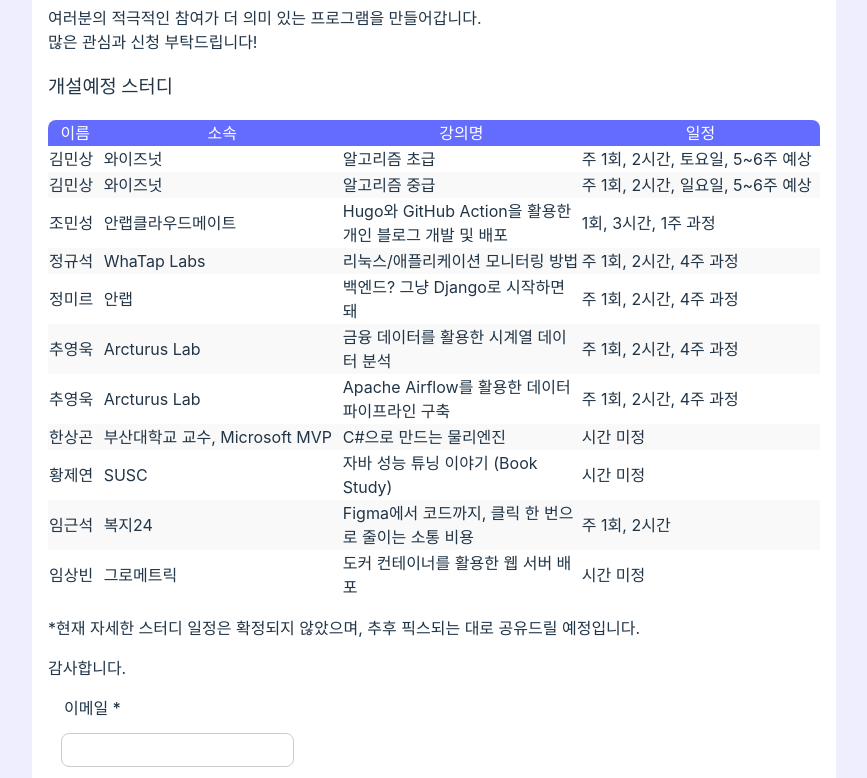
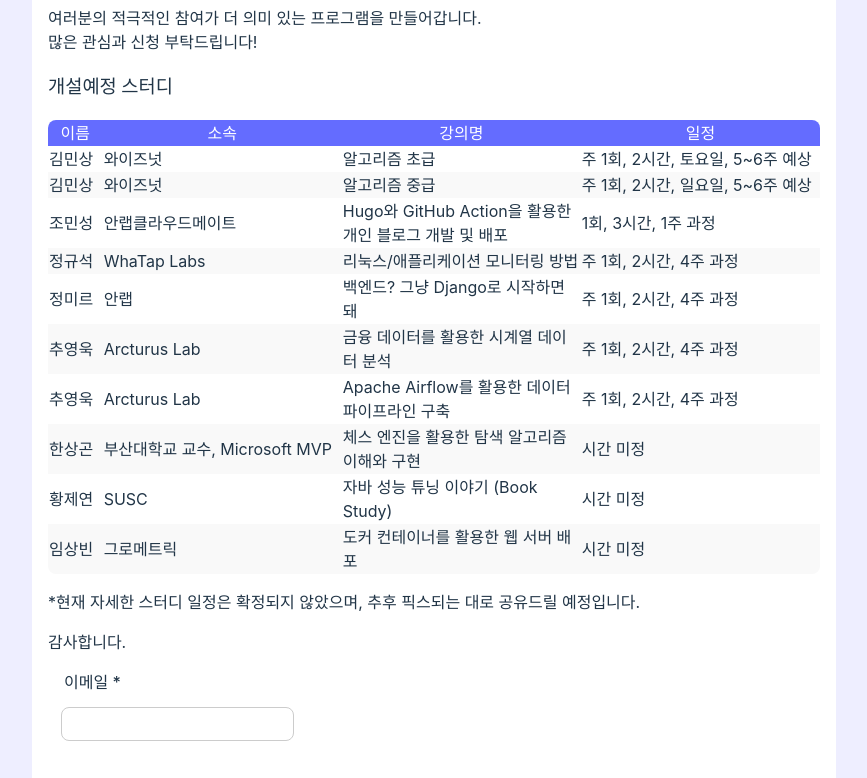
Before and after one commit to SUSC-KR/SUSC-SURVEY, a React (Vite) app: page /ParticipationSurvey in a window 1280 px wide. Shown: the part 419-1197 px from the top of the page, without its empty margins (206-1073 px from the left). Built offline with nearby package versions, Linux system fonts and the light colour scheme; a web font is replaced by a local one.

Commit message:
feat: 스터디 목록 업데이트

```diff
--- a/src/pages/ParticipationSurvey.tsx
+++ b/src/pages/ParticipationSurvey.tsx
@@ -32,9 +32,8 @@ const ParticipationSurvey: React.FC = () => {
 | 정미르 | 안랩                          | 백엔드? 그냥 Django로 시작하면 돼                  | 주 1회, 2시간, 4주 과정 |
 | 추영욱 | Arcturus Lab                 | 금융 데이터를 활용한 시계열 데이터 분석            | 주 1회, 2시간, 4주 과정 |
 | 추영욱 | Arcturus Lab                 | Apache Airflow를 활용한 데이터 파이프라인 구축     | 주 1회, 2시간, 4주 과정 |
-| 한상곤 | 부산대학교 교수, Microsoft MVP | C#으로 만드는 물리엔진                            | 시간 미정              |
+| 한상곤 | 부산대학교 교수, Microsoft MVP | 체스 엔진을 활용한 탐색 알고리즘 이해와 구현                            | 시간 미정              |
 | 황제연 | SUSC                         | 자바 성능 튜닝 이야기 (Book Study)                  | 시간 미정            |
-| 임근석 | 복지24                        | Figma에서 코드까지, 클릭 한 번으로 줄이는 소통 비용 | 주 1회, 2시간         |
 | 임상빈 | 그로메트릭                    | 도커 컨테이너를 활용한 웹 서버 배포                | 시간 미정              |
 
 *현재 자세한 스터디 일정은 확정되지 않았으며, 추후 픽스되는 대로 공유드릴 예정입니다.
```
